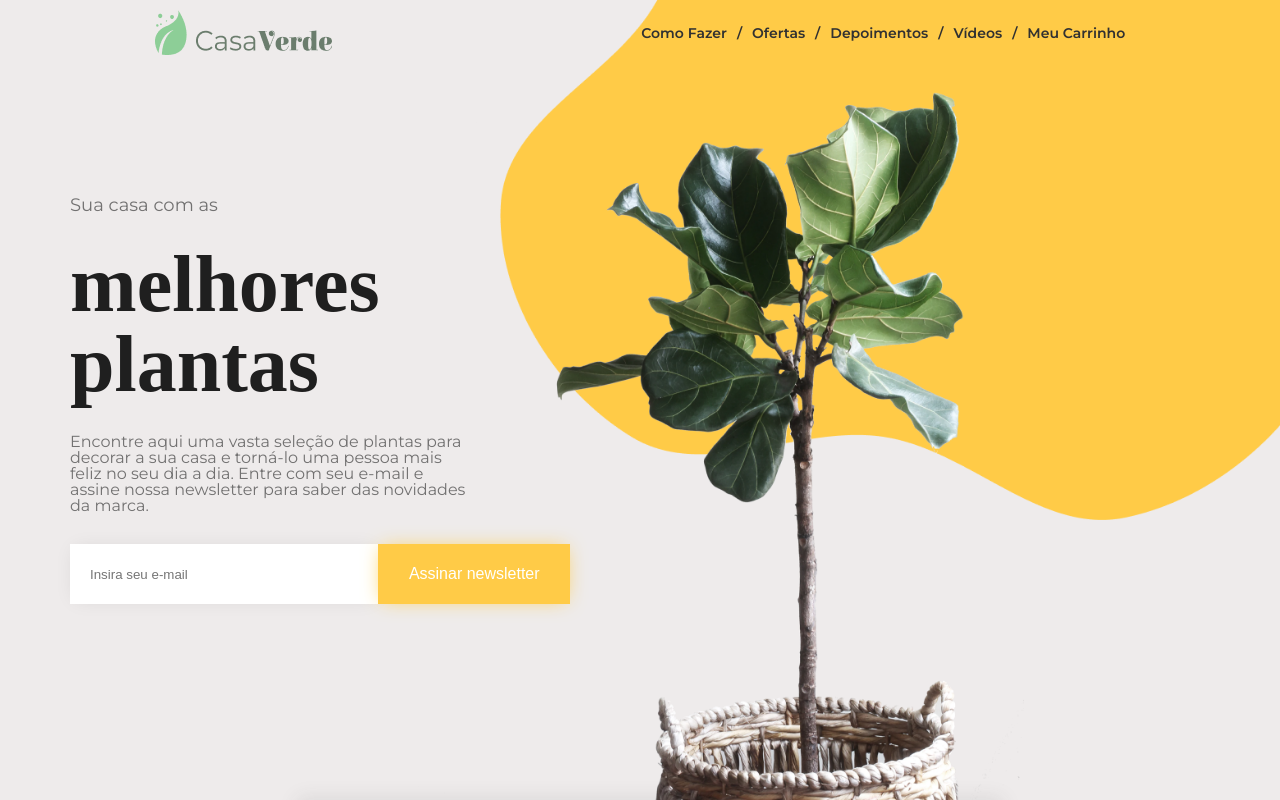
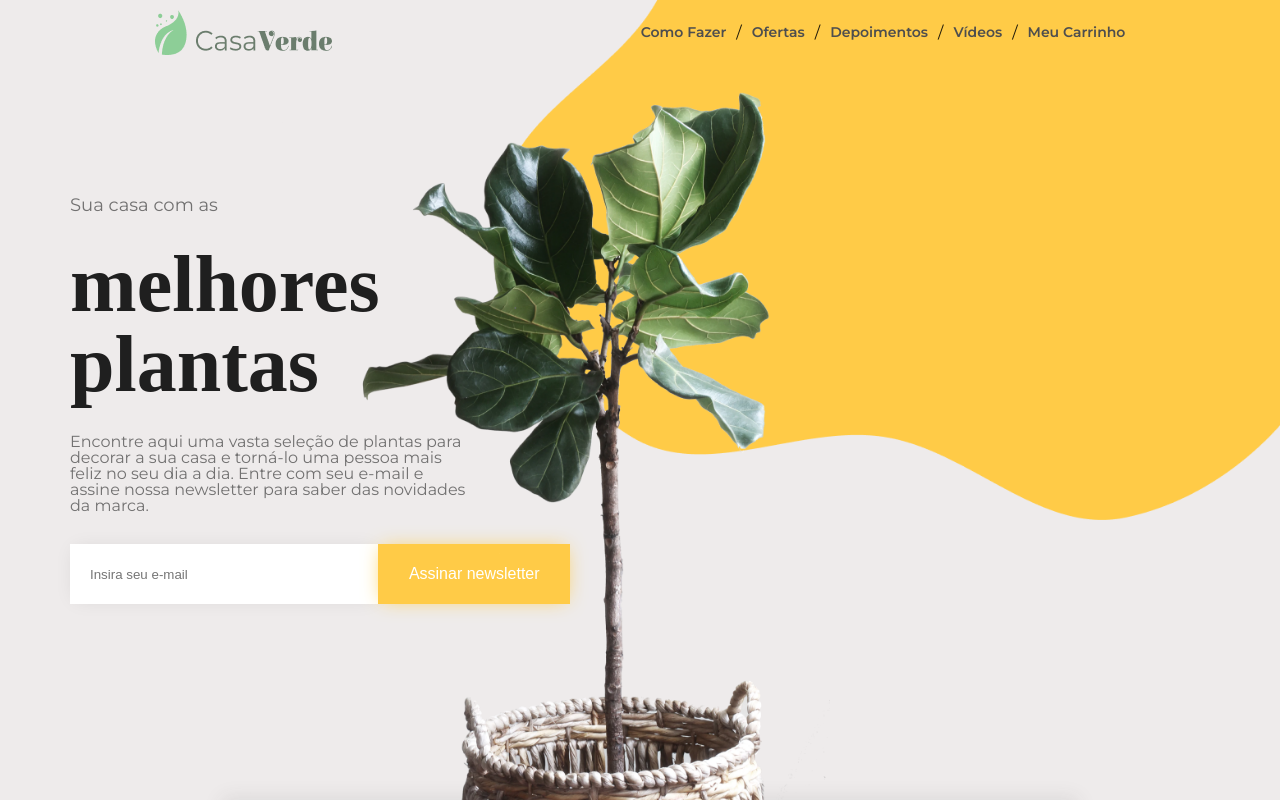
Before and after one commit to danielalmeidafarias/casa-verde, a React (Vite) app: page / in a window 1280 px wide. Shown: the top 800 px of the page. Built offline with nearby package versions, Linux system fonts and the light colour scheme; a web font is replaced by a local one.

Commit message:
adiicionando funcionalidade input

```diff
--- a/src/components/BackGround.tsx
+++ b/src/components/BackGround.tsx
@@ -3,18 +3,18 @@ import Hero from '../assets/imagem-hero 1.png'
 import Vector from '../assets/Vector.png'
 
 const StyledBackGround = styled.div`
-  width: 100vw;
+  width: 50vw;
   height: 100vh;
   position: absolute;
   top: 0;
-  left: 0;
+  right: 0;
 `
 
 const StyledHero = styled.img`
   height: 100%;
   position: absolute;
   bottom: 0px;
-  right: 20%;
+  right: 450px;
 `
 
 const StyledVector = styled.img`
--- a/src/components/Home.tsx
+++ b/src/components/Home.tsx
@@ -5,8 +5,8 @@ import SignInBox from "./SignInBox";
 
 
 const StyledHome = styled.div`
+  width: 100vw;
   height: 100vh;
-  position: relative;
   padding-top: var(--padding-top);
 `
 
--- a/src/components/Input.tsx
+++ b/src/components/Input.tsx
@@ -1,3 +1,4 @@
+import { useState } from "react";
 import styled from "styled-components";
 
 const StyledForm = styled.form`
@@ -14,6 +15,14 @@ const StyledButton = styled.button`
   color: white;
   font-weight: 300;
   font-size: 16px;
+  cursor: pointer;
+
+  transition: all ease-in-out 100ms;
+
+  &:hover {
+    box-shadow: 0px 0px 20px -1px var(--yellow);
+  }
+
 `
 
 const StyledInput = styled.input`
@@ -23,16 +32,45 @@ const StyledInput = styled.input`
   padding-left: 20px;
   color: #727171;
   box-shadow: 0px 0px 20px -5px rgba(0, 0, 0, 0.1);
+  outline: none;
 
 `
 
 const Input = () => {
+  const [email, setEmail] = useState<string>('')
+
+  const emailSubmit = (e: React.MouseEvent<HTMLButtonElement, MouseEvent>) => {
+    e.preventDefault()
+
+    const regularExpressionEmail = new RegExp(/^[\w-\.]+@([\w-]+\.)+[\w-]{2,4}$/g)
+    const isValid = regularExpressionEmail.test(email)
+
+    console.log(isValid)
+
+    if(!isValid) {
+      window.alert('Digite um email válido')
+    }
+
+    if(email && isValid) {
+      window.alert(`Obrigado pela sua assinatura, você receberá nossas novidades no email ${email}`)
+      setEmail('')
+    }
+
+
+  }
+
   return (
     <StyledForm>
       <StyledInput
+      required
+      value={email}
+      onChange={e => setEmail(e.target.value)}
       placeholder={`Insira seu e-mail`}
-      type="text" />
-      <StyledButton>Assinar newsletter</StyledButton>
+      type="email" />
+      <StyledButton
+      onClick={(e) => emailSubmit(e)}
+      type="submit"
+      >Assinar newsletter</StyledButton>
     </StyledForm>
   );
 }
--- a/src/components/Menu.tsx
+++ b/src/components/Menu.tsx
@@ -33,7 +33,6 @@ const Ul = styled.ul`
   padding: 0;
   margin: 0;
   gap: 10px;
-  color: #313131;
 
   @media screen and (max-width: 768px) {
     flex-direction: column;
@@ -46,6 +45,13 @@ const Ul = styled.ul`
 const Li = styled.li`
   font-weight: 600;
   font-size: 14px;
+  color: #4e4e4e;
+  cursor: pointer;
+
+  &:hover {
+  color: #010101;
+  text-decoration: underline;
+  }
 `
 
 const Img = styled.img`
@@ -67,13 +73,13 @@ const Menu = () => {
         <Img src={Logo} alt="Logo Casa Verde" />
         <Ul>
           <Li>Como Fazer</Li>
-          <Li>/</Li>
+          <span>/</span>
           <Li>Ofertas</Li>
-          <Li>/</Li>
+          <span>/</span>
           <Li>Depoimentos</Li>
-          <Li>/</Li>
+          <span>/</span>
           <Li>Vídeos</Li>
-          <Li>/</Li>
+          <span>/</span>
           <Li>Meu Carrinho</Li>
         </Ul>
       </Nav>
--- a/src/components/MinhaPlanta.tsx
+++ b/src/components/MinhaPlanta.tsx
@@ -6,7 +6,7 @@ import MinhaPlantaItem from "./MinhaPlantaItem";
 
 const StyledMinhaPlanta = styled(StyledBox)`
   display: flex;
-  height: 350px;
+  height: 400px;
 `
 const StyledSection = styled.section`
   width: 100%;
@@ -15,6 +15,7 @@ const StyledSection = styled.section`
 `
 
 const RightDiv = styled.div`
+  width: 300px;
   display: flex;
   flex-direction: column;
   padding: 10px;
--- a/src/components/OfertaProduct.tsx
+++ b/src/components/OfertaProduct.tsx
@@ -13,6 +13,11 @@ const StyledBox = styled(Box)`
   height: 150px;
   display: flex;
   position: relative;
+  cursor: pointer;
+
+  &:hover {
+
+  }
 `
 
 const H1 = styled(StyledH1)`
--- a/src/components/SignInBox.tsx
+++ b/src/components/SignInBox.tsx
@@ -37,6 +37,7 @@ const StyledDiv = styled.div`
 `
 
 const SignInBox = () => {
+
   return (
     <StyledDiv>
       <StyledSignIn>
```
